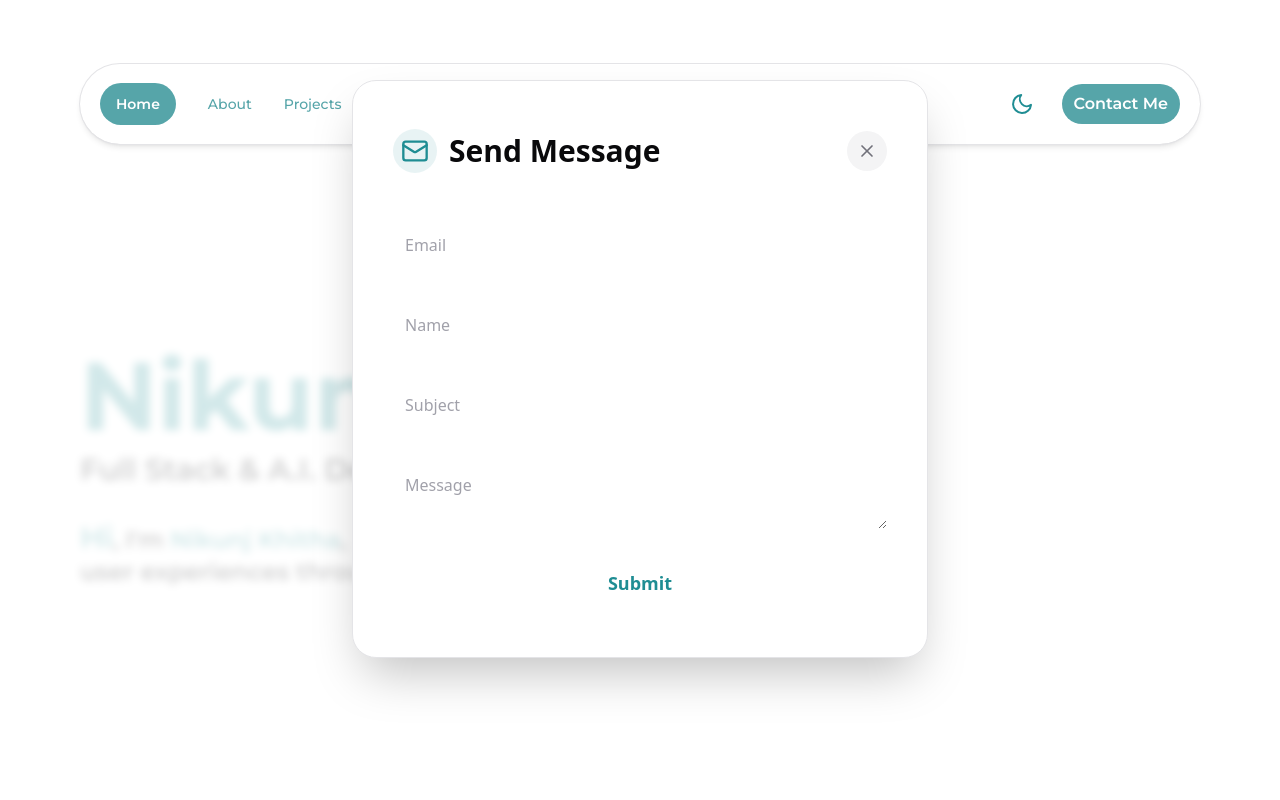
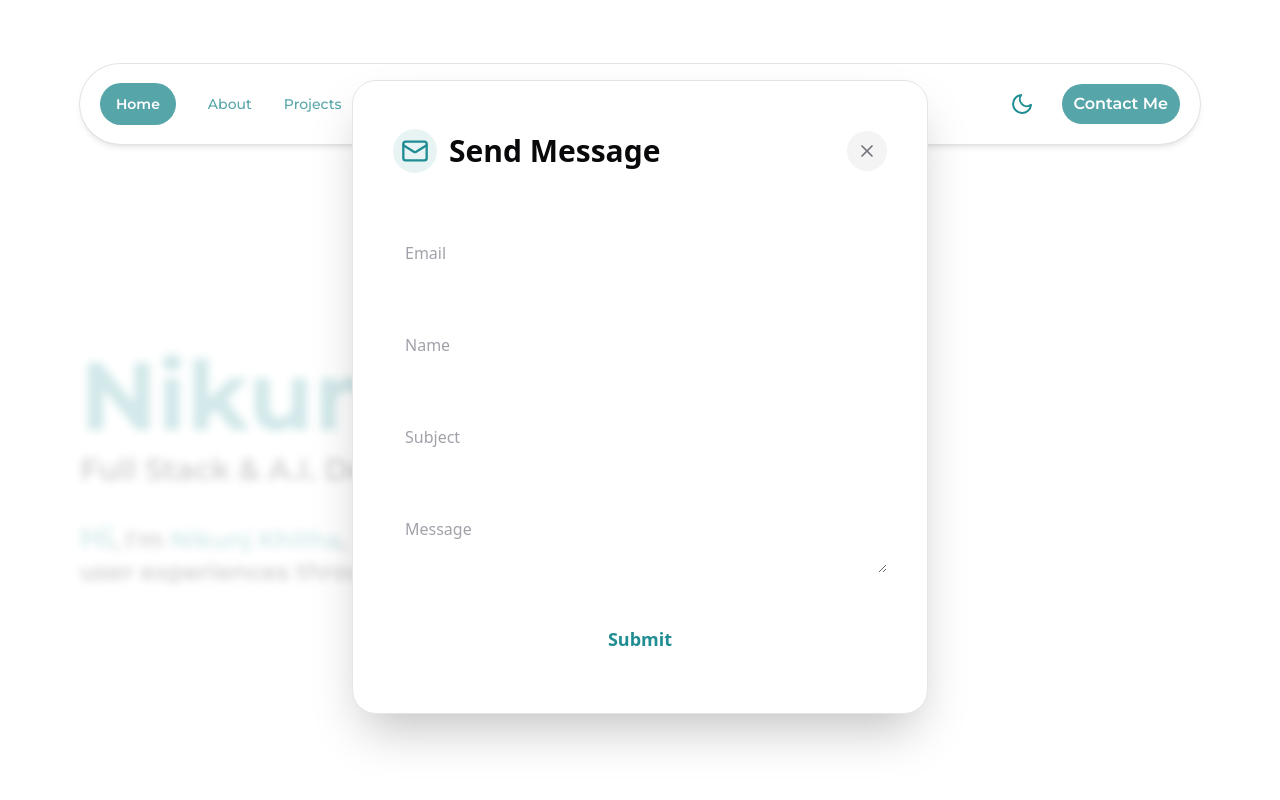
Before and after one commit to Nikunj2003/My-Next-Js-Portfolio, a Next.js app: page / in a window 1280 px wide. Both pictures are taken after a click on the button "Contact Me". Shown: the top 800 px of the page. Built offline with nearby package versions, Linux system fonts and the light colour scheme.

Commit message:
Update form container spacing
cgen-40d3e14c8cba4cc39c2151b485206b00

```diff
--- a/src/components/contact-form/contact-form.tsx
+++ b/src/components/contact-form/contact-form.tsx
@@ -73,7 +73,7 @@ export default function ContactForm() {
         validateOnChange
       >
         {({ isValid }) => (
-          <Form className="mt-6 flex flex-col gap-3">
+          <Form className="mt-8 flex flex-col gap-6">
             {/** Email Field */}
             <div className="flex flex-col gap-1">
               <label
```
